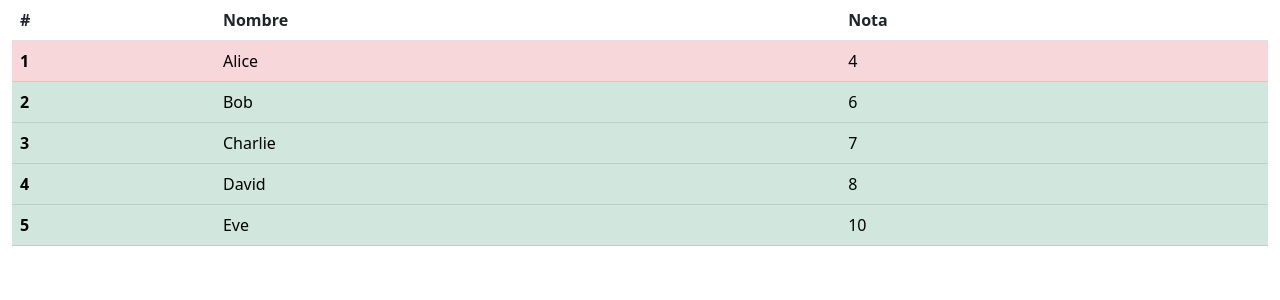
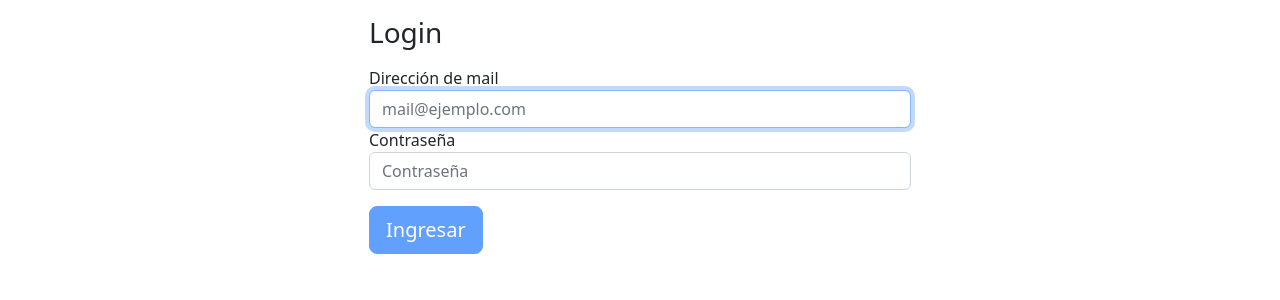
Before and after one commit to Siiwii/CODERHOUSE-ANGULAR, an Angular app: page / in a window 1280 px wide. Shown: the top 300 px of the page. Built offline with nearby package versions, Linux system fonts and the light colour scheme.

Commit message:
Desafio Forms-Rodriguez

```diff
--- a/src/app/app.component.html
+++ b/src/app/app.component.html
@@ -1,18 +1 @@
-<div class="container-fluid">
-  <table class="table">
-    <thead>
-      <tr>
-        <th scope="col">#</th>
-        <th scope="col">Nombre</th>
-        <th scope="col">Nota</th>
-      </tr>
-    </thead>
-    <tbody>
-      <tr *ngFor="let student of students" [ngClass]="{'table-success': isApproved(student), 'table-danger': !isApproved(student)}">
-        <th scope="row">{{ student.id }}</th>
-        <td>{{ student.name }}</td>
-        <td>{{ student.grade }}</td>
-      </tr>
-    </tbody>
-  </table>
-  </div>
+<app-login-form></app-login-form>
--- /dev/null
+++ b/src/app/login-form/login-form.component.css
@@ -0,0 +1,3 @@
+input.ng-invalid.ng-touched {
+    border: 2px solid red;
+  }
--- /dev/null
+++ b/src/app/login-form/login-form.component.html
@@ -0,0 +1,34 @@
+<div class="container p-3">
+    <div class="row justify-content-center">
+        <div class="col-6">
+            <form [formGroup]="loginForm" (ngSubmit)="onSubmit()" class="form-signin">
+                <h1 class="h3 mb-3 font-weight-normal">Login</h1>
+                <label for="inputEmail" class="sr-only">Dirección de mail</label>
+                <input type="email" id="inputEmail" class="form-control" placeholder="mail@ejemplo.com"
+                    formControlName="email" required autofocus>
+                <div class="invalid-feedback d-block text-danger"
+                    *ngIf="loginForm.controls['email'].invalid && (loginForm.controls['email'].dirty || loginForm.controls['email'].touched)">
+                    <div *ngIf="loginForm.controls['email'].errors?.['required']">Ingresa tu mail por favor.</div>
+                    <div *ngIf="loginForm.controls['email'].errors?.['email']">Formato de mail inválido.</div>
+                </div>
+
+                <label for="inputPassword" class="sr-only">Contraseña</label>
+                <input type="password" id="inputPassword" class="form-control" placeholder="Contraseña"
+                    formControlName="password" required>
+                <div class="invalid-feedback d-block text-danger"
+                    *ngIf="loginForm.controls['password'].invalid && (loginForm.controls['password'].dirty || loginForm.controls['password'].touched)">
+                    <div *ngIf="loginForm.controls['password'].errors?.['required']">Ingresa tu contraseña por favor.</div>
+                    <div *ngIf="loginForm.controls['password'].errors?.['minlength']">La contraseña debe tener por lo menos 6 caracteres.</div>
+                </div>
+
+                <div *ngIf="loginForm.valid && loginForm.dirty" class="text-success">
+                    El formulario es válido!</div>
+                <button class="btn btn-lg btn-primary btn-block mt-3" type="submit" [disabled]="!loginForm.valid">Ingresar</button>
+            </form>
+            <div class="alert alert-success mt-3" role="alert" *ngIf="alertMessage">
+                {{ alertMessage }}
+            </div>
+
+        </div>
+    </div>
+</div>
--- /dev/null
+++ b/src/app/login-form/login-form.component.ts
@@ -0,0 +1,39 @@
+import { Component, OnInit } from '@angular/core';
+import { FormBuilder, FormControl, FormGroup, Validators } from '@angular/forms';
+
+@Component({
+  selector: 'app-login-form',
+  templateUrl: './login-form.component.html',
+  styleUrls: ['./login-form.component.css']
+})
+export class LoginFormComponent implements OnInit {
+  loginForm!: FormGroup;
+  alertMessage!: string;
+
+
+  constructor(private fb: FormBuilder) {}
+
+  ngOnInit() {
+    this.loginForm = this.fb.group({
+      email: new FormControl('', [Validators.required, Validators.email]),
+      password: new FormControl('', [Validators.required, Validators.minLength(6)])
+    });
+  }
+
+  onSubmit() {
+    const emailControl = this.loginForm.get('email');
+    const passwordControl = this.loginForm.get('password');
+
+    if (emailControl && emailControl.errors && emailControl.errors['required']) {
+      console.log('Email is required');
+    }
+
+    if (passwordControl && passwordControl.errors && passwordControl.errors['minlength']) {
+      console.log('Password must be at least 6 characters');
+    }
+
+    if (this.loginForm.valid) {
+      this.alertMessage = 'Te loggeaste exitosamente!';
+    }
+  }
+}
```
Also changed, not shown: src/app/app.module.ts (+6 -3 lines).
